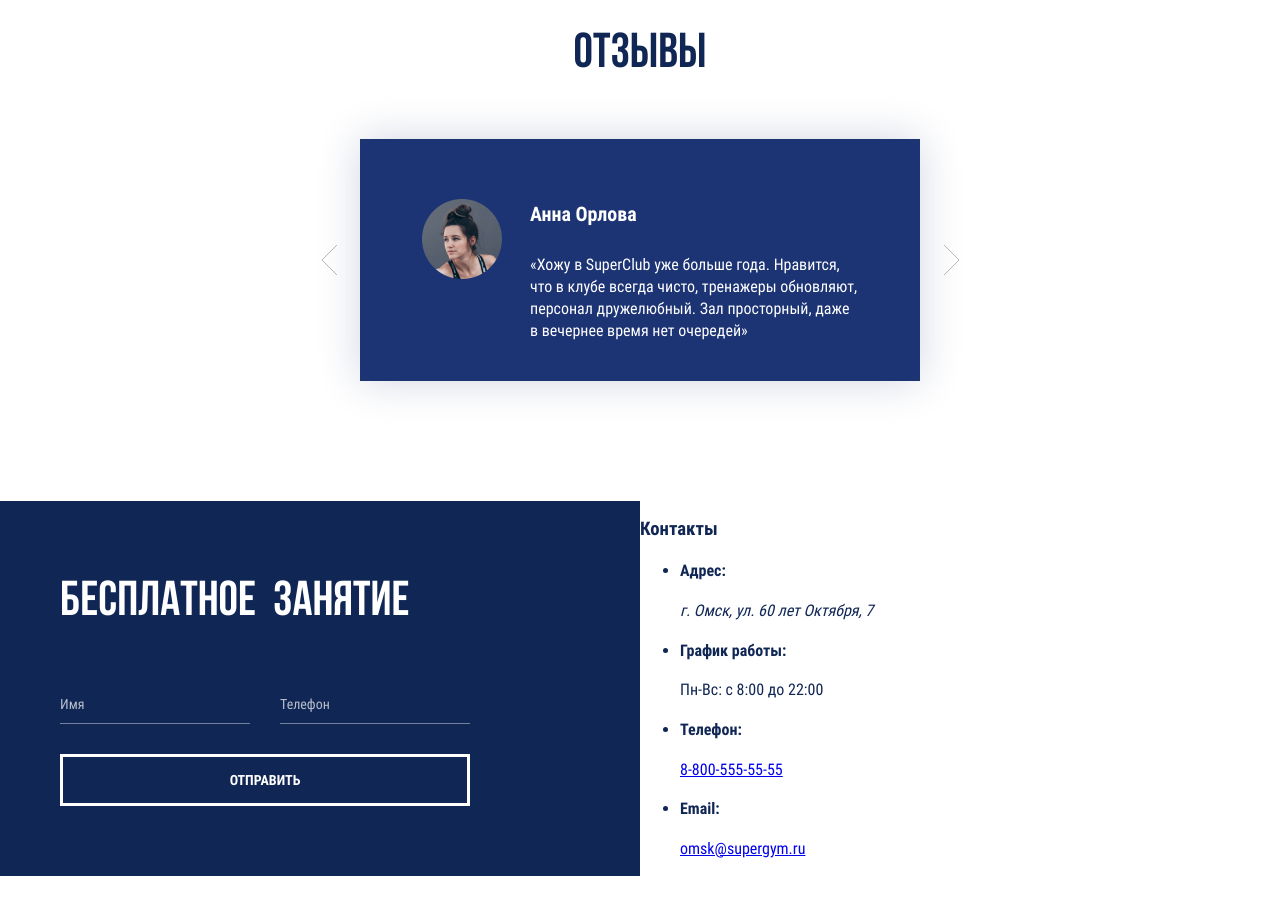
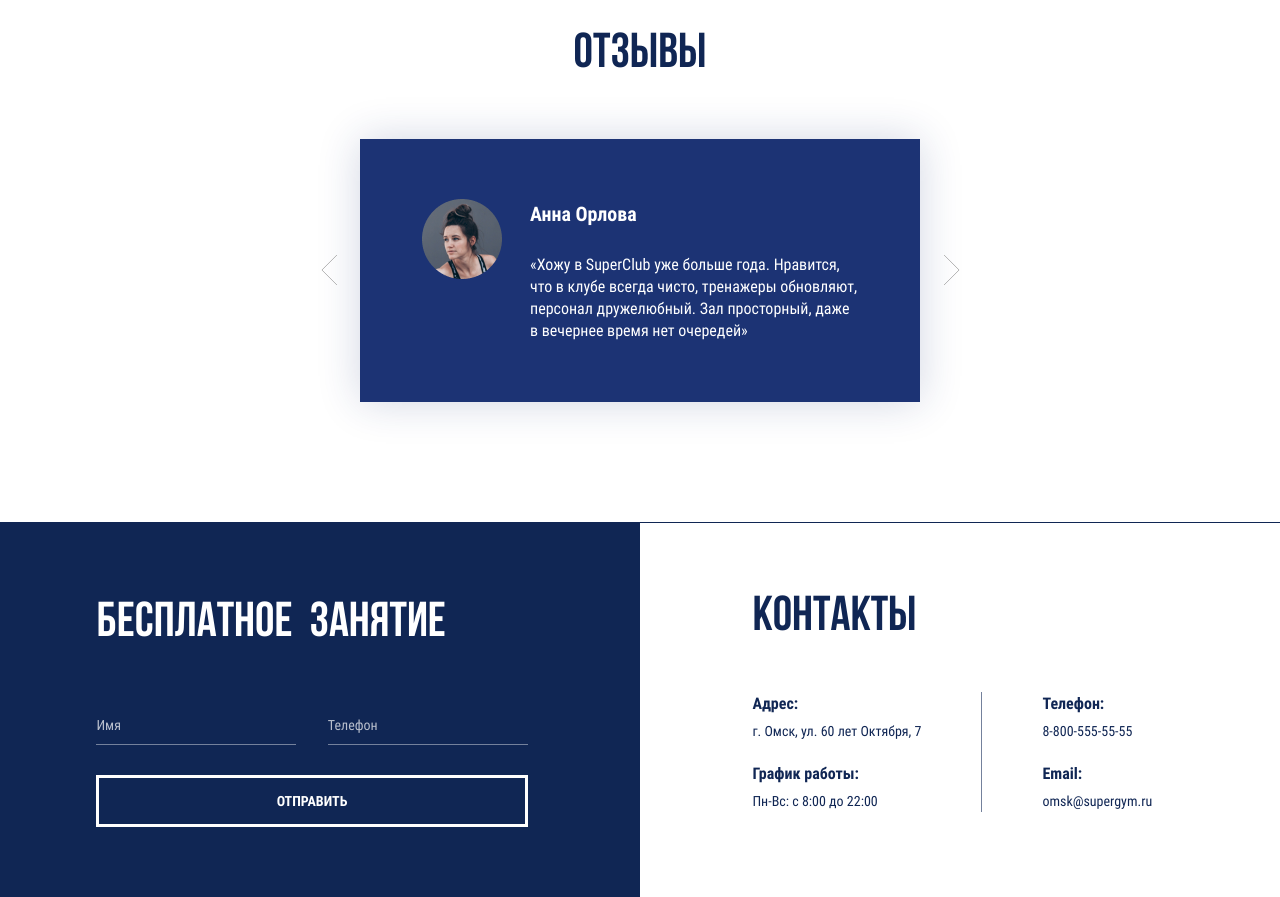
Before and after one commit to evgeniy-br/Fitness, a website built with webpack: page source/index.html in a window 1280 px wide. Shown: the part 6180-7077 px from the top of the page. Before the commit the page ends 7056 px from the top, so only its background shows below. Built offline with nearby package versions, Linux system fonts and the light colour scheme; files whose address does not match are found by name.

Commit message:
Добавляет вёрстку блока "Коммуникация с нами"

```diff
--- a/source/index.html
+++ b/source/index.html
@@ -382,9 +382,9 @@
         </div>
       </section>
       <section class="connection">
-        <div class="connection__wrapper wrapper">
-          <h2 class="visually-hidden">Связь с нами</h2>
+        <h2 class="visually-hidden">Коммуникация с нами</h2>
         <div class="connection__form-wrapper">
+          <div class="connection__form-container">
             <h3>Бесплатное занятие</h3>
             <form action="https://echo.htmlacademy.ru" method="POST">
               <ul class="connection__form-input-list">
@@ -400,33 +400,31 @@
               <button class="connection__form-button" type="submit">Отправить</button>
             </form>
           </div>
+        </div>
         <div class="connection__contacts">
+          <div class="connection__contacts-container">
             <h3>Контакты</h3>
             <div class="connection__contacts-wrapper">
-              <div class="connection__location">
-                <ul class="connection__location-list">
-                  <li class="connection__location-item">
+              <ul class="connection__list connection__list--location">
+                <li class="connection__item">
                   <h4>Адрес:</h4>
-                    <address class="connection__location-address">г. Омск, ул. 60 лет Октября, 7</address>
+                  <address class="connection__detail connection__detail--address">г. Омск, ул. 60 лет Октября, 7</address>
                 </li>
-                  <li class="connection__location-item">
+                <li class="connection__item">
                   <h4>График работы:</h4>
-                    <p>Пн-Вс: с 8:00 до 22:00</p>
+                  <p class="connection__detail connection__detail--text">Пн-Вс: с 8:00 до 22:00</p>
                 </li>
               </ul>
-              </div>
-              <div class="connection__remote">
-                <ul class="connection__remote-list">
-                  <li class="connection__remote-item">
+              <ul class="connection__list connection__list--remote">
+                <li class="connection__item">
                   <h4>Телефон:</h4>
-                    <a class="connection__remote-phone" href="tel:88005555555">8-800-555-55-55</a>
+                  <a class="connection__detail connection__detail--link" href="tel:88005555555">8-800-555-55-55</a>
                 </li>
-                  <li class="connection__remote-item">
+                <li class="connection__item">
                   <h4>Email:</h4>
-                    <a class="connection__remote-email" href="mailto:omsk@supergym.ru">omsk@supergym.ru</a>
+                  <a class="connection__detail connection__detail--link" href="mailto:omsk@supergym.ru">omsk@supergym.ru</a>
                 </li>
               </ul>
-              </div>
             </div>
           </div>
         </div>
--- a/source/sass/blocks/comments.scss
+++ b/source/sass/blocks/comments.scss
@@ -46,14 +46,24 @@
 .comments__item {
   display: flex;
   margin: 0;
-  padding: 60px 62px 0;
+  padding: 60px 62px 10px;
   color: $color-default-white;
   min-height: 242px;
+
+  @media (min-width: $tablet-resize) and (max-width: $desktop-max) {
+    min-height: 0;
+    padding-bottom: 60px;
+  }
 
   @media (max-width: $mobile-width) {
     display: block;
     padding: 35px 25px 0;
     min-height: 335px;
+  }
+
+  @media (min-width: $mobile-resize) and (max-width: $tablet-width) {
+    min-height: 0;
+    padding-bottom: 35px;
   }
 }
 
--- a/source/sass/blocks/connection.scss
+++ b/source/sass/blocks/connection.scss
@@ -1,15 +1,36 @@
 .connection {
-  background: $connection-background-gradient;
-}
+  display: flex;
+  flex-wrap: wrap;
 
-.connection__wrapper {
-  display: grid;
-  grid-template-columns: 50% 50%;
+  @media (max-width: $tablet-width) {
+    flex-direction: column;
+  }
 }
 
 .connection__form-wrapper {
+  background-color: $color-default-black;
   color: $color-default-white;
-  padding: 70px 170px 70px 0;
+  width: 50%;
+
+  @media (max-width: $tablet-width) {
+    width: 100%;
+  }
+}
+
+.connection__form-container {
+  margin-left: auto;
+  max-width: 683px;
+  padding: 70px 0;
+
+  @media (max-width: $tablet-width) {
+    margin-left: 0;
+    max-width: none;
+  }
+
+  @media (max-width: $mobile-width) {
+    width: 90.62%;
+    margin: 0 auto;
+  }
 }
 
 .connection__form-wrapper h3 {
@@ -18,11 +39,33 @@
   font-family: $font-bebas-neue;
   font-size: 49px;
   line-height: 64px;
+  padding: 0 17.56% 0 15.07%;
+
+  @media (max-width: $tablet-width) {
+    font-size: 42px;
+    line-height: 42px;
+    padding: 0 17.318%;
+  }
+
+  @media (max-width: $mobile-width) {
+    font-size: 32px;
+    line-height: 32px;
+    padding: 0;
+  }
 }
 
 .connection__form-wrapper form {
   display: flex;
   flex-direction: column;
+  padding: 0 17.56% 0 15.07%;
+
+  @media (max-width: $tablet-width) {
+    padding: 0 21.224% 0 17.318%;
+  }
+
+  @media (max-width: $mobile-width) {
+    padding: 0;
+  }
 }
 
 .connection__form-input-list {
@@ -33,10 +76,22 @@
   flex-wrap: wrap;
   justify-content: space-between;
   margin-bottom: 30px;
+
+  @media (max-width: $mobile-width) {
+    margin-bottom: 40px;
+  }
 }
 
 .connection__form-input-item {
   width: 46.34%;
+
+  @media (max-width: $tablet-width) {
+    width: 43.64%;
+  }
+
+  @media (max-width: $mobile-width) {
+    width: 100%;
+  }
 }
 
 .connection__form-input-item input {
@@ -66,3 +121,153 @@
   min-height: 52px;
   padding: 10px;
 }
+
+.connection__contacts {
+  border-top: 1px solid $color-default-black;
+  width: 50%;
+
+  @media (max-width: $tablet-width) {
+    border: none;
+    width: 100%;
+  }
+}
+
+.connection__contacts-container {
+  max-width: 683px;
+  margin-right: auto;
+  padding: 70px 0;
+
+  @media (max-width: $tablet-width) {
+    max-width: none;
+    margin-right: 0;
+  }
+
+  @media (max-width: $mobile-width) {
+    width: 90.62%;
+    margin: 0 auto;
+  }
+}
+
+.connection__contacts h3 {
+  margin: 0;
+  font-size: 49px;
+  line-height: 49px;
+  text-transform: uppercase;
+  font-family: $font-bebas-neue;
+  margin-bottom: 50px;
+  padding: 0 15.07% 0 17.56%;
+
+  @media (max-width: $tablet-width) {
+    font-size: 42px;
+    line-height: 42px;
+    padding: 0 17.318%;
+  }
+
+  @media (max-width: $mobile-width) {
+    font-size: 32px;
+    line-height: 32px;
+    padding: 0;
+  }
+}
+
+.connection__contacts-wrapper {
+  display: flex;
+  padding: 0 15.07% 0 17.56%;
+
+  @media (max-width: $tablet-width) {
+    padding: 0 23.3% 0 17.318%;
+    justify-content: space-between;
+  }
+
+  @media (max-width: $mobile-width) {
+    padding: 0;
+    flex-direction: column;
+  }
+}
+
+.connection__list {
+  list-style: none;
+  margin: 0;
+  padding: 0;
+  padding-right: 60px;
+
+  @media (max-width: $tablet-width) {
+    padding-right: 48px;
+  }
+
+  @media (max-width: $mobile-width) {
+    padding: 0;
+
+    &:not(:last-child) {
+      margin-bottom: 35px;
+    }
+  }
+
+  &--remote {
+    padding-left: 60px;
+    padding-right: 0;
+    border-left: 1px solid $color-light-slate-grey;
+
+    @media (max-width: $tablet-width) {
+      padding-left: 48px;
+      padding-right: 0;
+    }
+
+    @media (max-width: $mobile-width) {
+      border: none;
+    }
+  }
+}
+
+.connection__item {
+  &:not(:last-child) {
+    margin-bottom: 20px;
+
+    @media (max-width: $mobile-width) {
+      margin-bottom: 25px;
+    }
+  }
+}
+
+.connection__item h4 {
+  margin: 0;
+  margin-bottom: 5px;
+  line-height: 24px;
+
+  @media (max-width: $tablet-width) {
+    font-size: 20px;
+    line-height: 30px;
+    margin-bottom: 10px;
+  }
+}
+
+.connection__detail {
+  font-size: 14px;
+  line-height: 21px;
+
+  @media (max-width: $tablet-width) {
+    font-size: 18px;
+    line-height: 27px;
+  }
+
+  &--address {
+    font-style: normal;
+  }
+
+  &--text {
+    margin: 0;
+  }
+
+  &--link {
+    color: $color-default-black;
+    text-decoration: none;
+
+    &:hover {
+      opacity: 0.8;
+    }
+
+    &:active {
+      opacity: 0.5;
+    }
+  }
+}
--- a/source/sass/variables.scss
+++ b/source/sass/variables.scss
@@ -41,7 +41,9 @@ $connection-background-gradient:    linear-gradient(to right, #102654 50%, #ffff
 $desktop-max: 1365px;
 $desktop-min: 1200px;
 $tablet-width: 1199.9px;
+$tablet-resize: 770px;
 $mobile-width: 767px;
+$mobile-resize: 325px;
 
 // Other
 
```
Also changed, not shown: build/css/style.css, build/css/style.min.css, build/index.html, 1 other file. Lines whose indentation alone changed are shown as unchanged.
